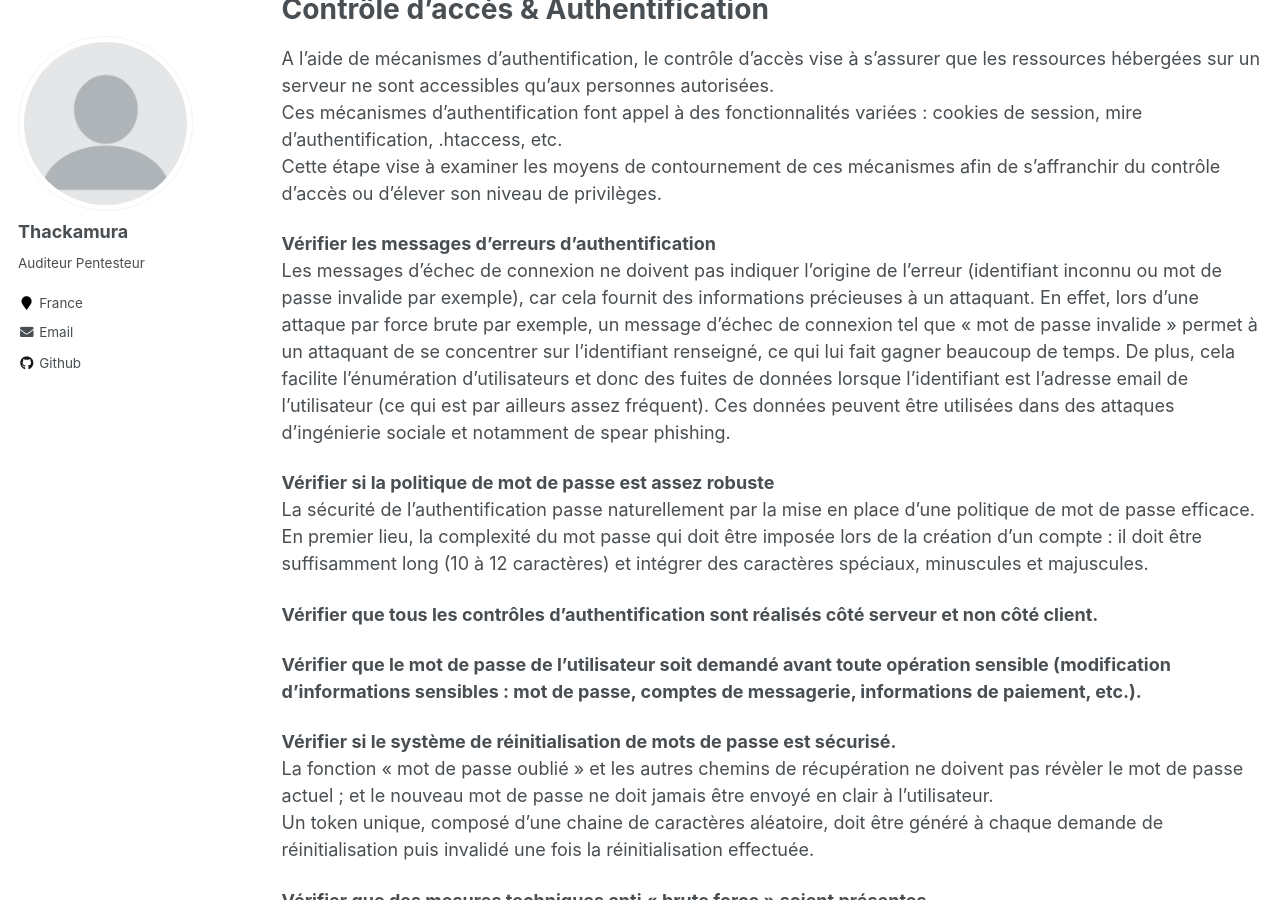
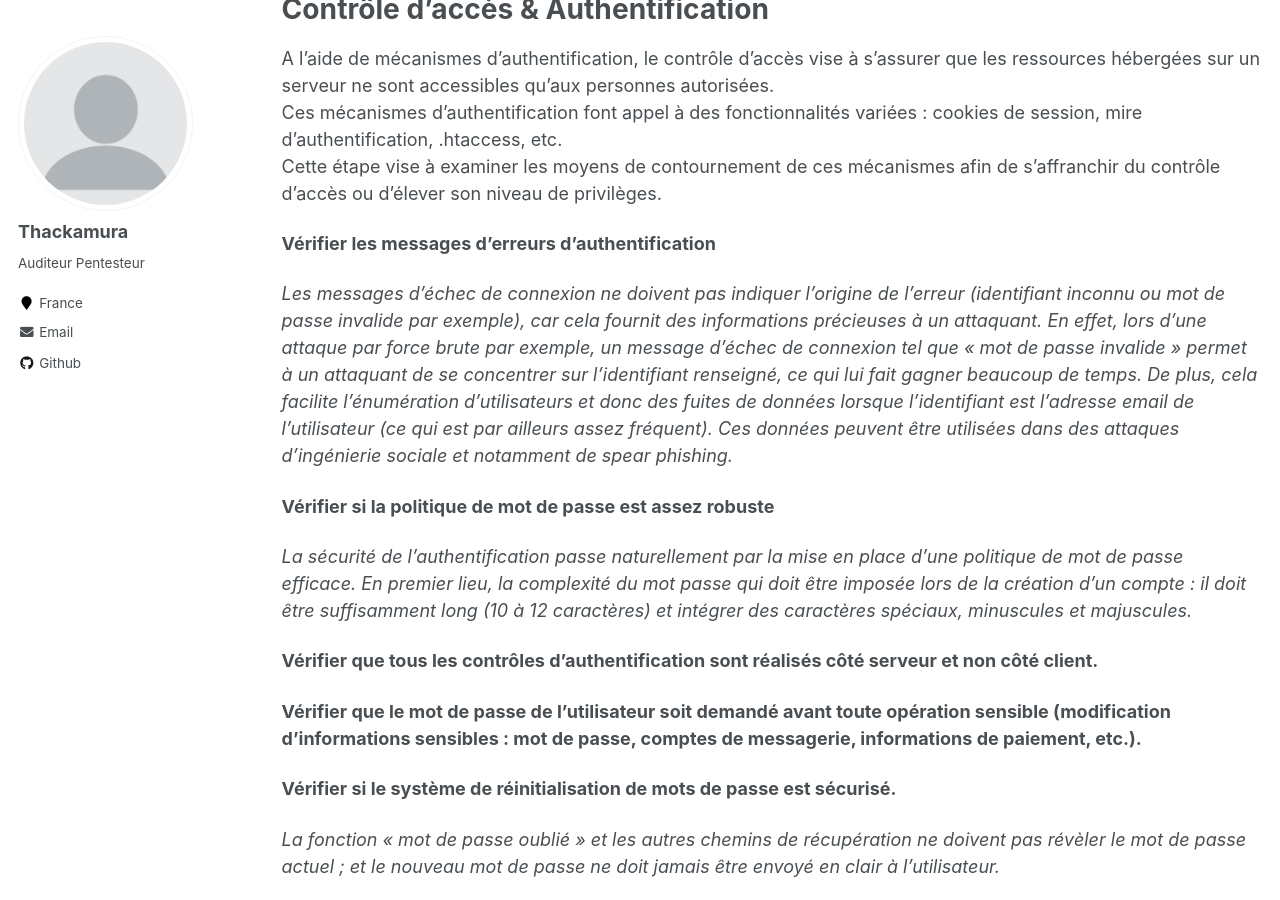
Before and after one commit to thackamura/thackamura.github.io, a Jekyll site: the page built from _pages/web-checklist.md, in a window 1280 px wide and 900 px high, scrolled down 7039 px. Built offline with Jekyll 4.4.1, drawn with Linux system fonts in a browser that asks for light colours.

Commit message:
Update web-checklist.md

```diff
--- a/_pages/web-checklist.md
+++ b/_pages/web-checklist.md
@@ -222,12 +222,16 @@
 
 
 **Vérifier les messages d’erreurs d’authentification**
-<br/>Les messages d’échec de connexion ne doivent pas indiquer l’origine de l’erreur (identifiant inconnu ou mot de passe invalide par exemple), car cela fournit des informations précieuses à un attaquant.
-En effet, lors d’une attaque par force brute par exemple, un message d’échec de connexion tel que « mot de passe invalide » permet à un attaquant de se concentrer sur l’identifiant renseigné, ce qui lui fait gagner beaucoup de temps.
-De plus, cela facilite l’énumération d’utilisateurs et donc des fuites de données lorsque l’identifiant est l’adresse email de l’utilisateur (ce qui est par ailleurs assez fréquent). Ces données peuvent être utilisées dans des attaques d’ingénierie sociale et notamment de spear phishing.
+<br/>
+
+*Les messages d’échec de connexion ne doivent pas indiquer l’origine de l’erreur (identifiant inconnu ou mot de passe invalide par exemple), car cela fournit des informations précieuses à un attaquant.*
+*En effet, lors d’une attaque par force brute par exemple, un message d’échec de connexion tel que « mot de passe invalide » permet à un attaquant de se concentrer sur l’identifiant renseigné, ce qui lui fait gagner beaucoup de temps.*
+*De plus, cela facilite l’énumération d’utilisateurs et donc des fuites de données lorsque l’identifiant est l’adresse email de l’utilisateur (ce qui est par ailleurs assez fréquent). Ces données peuvent être utilisées dans des attaques d’ingénierie sociale et notamment de spear phishing.*
 
 **Vérifier si la politique de mot de passe est assez robuste**
-<br/>La sécurité de l’authentification passe naturellement par la mise en place d’une politique de mot de passe efficace. En premier lieu, la complexité du mot passe qui doit être imposée lors de la création d’un compte : il doit être suffisamment long (10 à 12 caractères) et intégrer des caractères spéciaux, minuscules et majuscules.
+<br/>
+
+*La sécurité de l’authentification passe naturellement par la mise en place d’une politique de mot de passe efficace. En premier lieu, la complexité du mot passe qui doit être imposée lors de la création d’un compte : il doit être suffisamment long (10 à 12 caractères) et intégrer des caractères spéciaux, minuscules et majuscules.*
 
 **Vérifier que tous les contrôles d’authentification sont réalisés côté serveur et non côté client.**
 <br/>
@@ -236,7 +240,11 @@
 <br/>
 
 **Vérifier si le système de réinitialisation de mots de passe est sécurisé.**
-<br/>La fonction « mot de passe oublié » et les autres chemins de récupération ne doivent pas révèler le mot de passe actuel ; et le nouveau mot de passe ne doit jamais être envoyé en clair à l’utilisateur.
-<br/>Un token unique, composé d’une chaine de caractères aléatoire, doit être généré à chaque demande de réinitialisation puis invalidé une fois la réinitialisation effectuée.
+<br/>
+
+*La fonction « mot de passe oublié » et les autres chemins de récupération ne doivent pas révèler le mot de passe actuel ; et le nouveau mot de passe ne doit jamais être envoyé en clair à l’utilisateur.*
+<br/>
+
+*Un token unique, composé d’une chaine de caractères aléatoire, doit être généré à chaque demande de réinitialisation puis invalidé une fois la réinitialisation effectuée.*
 
 **Vérifier que des mesures techniques anti « brute force » soient présentes**
```
